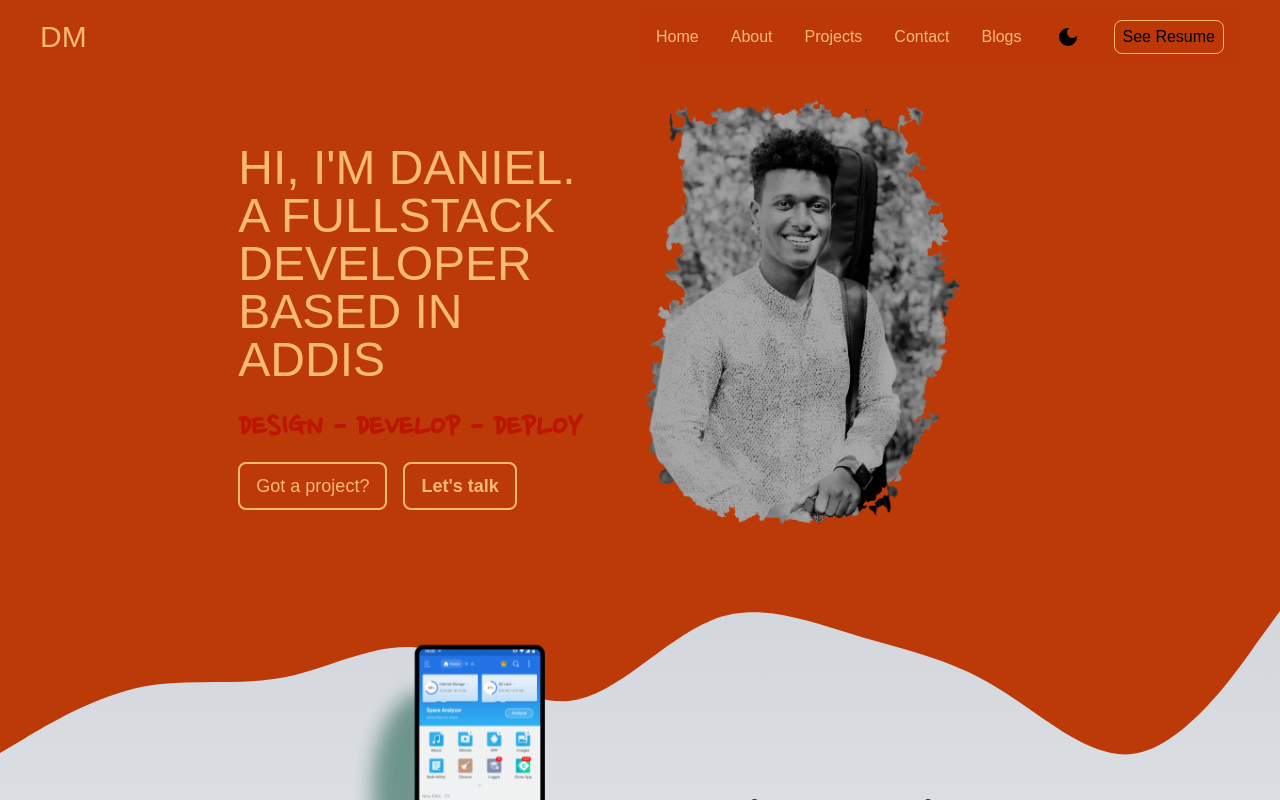
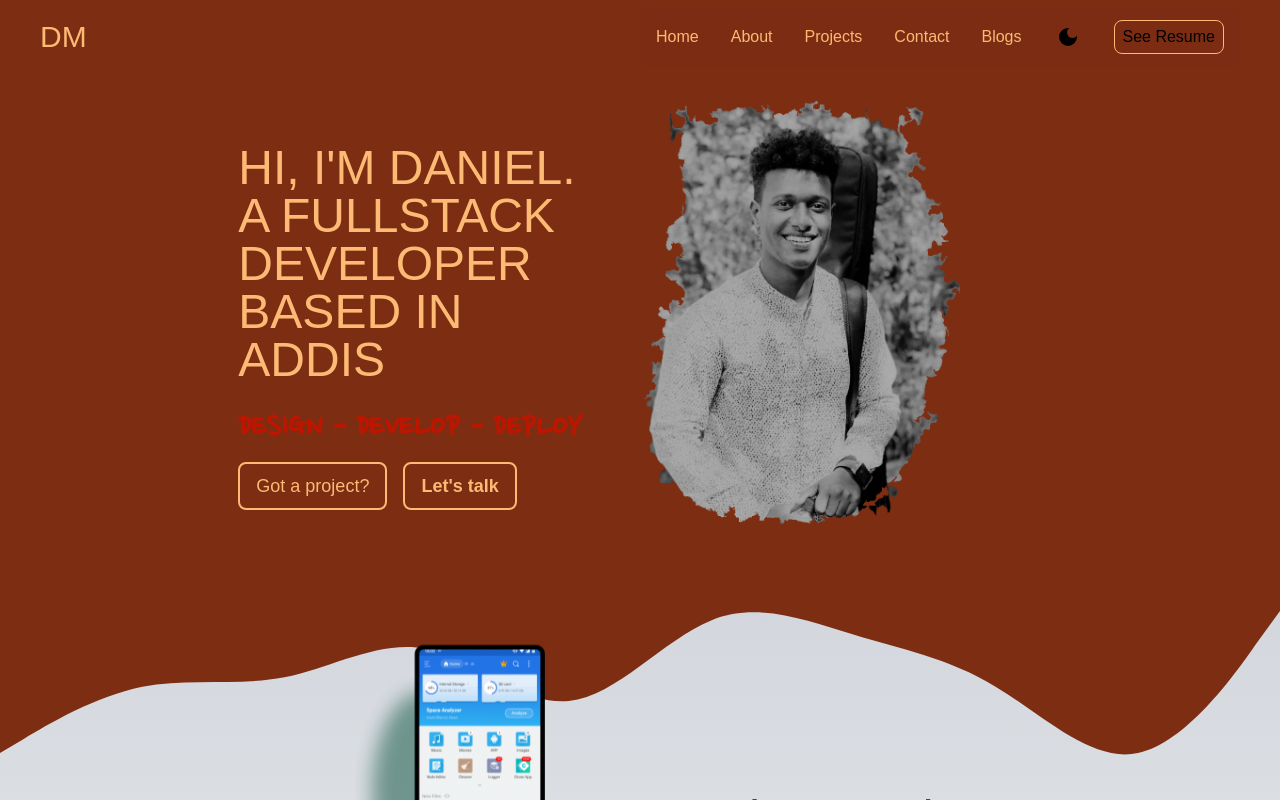
Before and after one commit to danmesfin/portfolio, a Next.js app: page / in a window 1280 px wide. Built offline with nearby package versions, Linux system fonts and the light colour scheme; a web font is replaced by a local one.

Commit message:
updated colors

```diff
--- a/tailwind.config.js
+++ b/tailwind.config.js
@@ -23,10 +23,12 @@ module.exports = {
       colors: {
         primary: '#fdba74',
         secondary: '#059669',
-        orangish: '#bc3908',
+        orangish: '#7c2d12',
+        darkOrange: '#7c2d12',
         redish: '#BD1600',
-        base: '#bc3908',
+        base: '#7c2d12',
         sky: '#941b0c',
+        lightOrange: '#fed7aa',
       },
     },
   },
```
